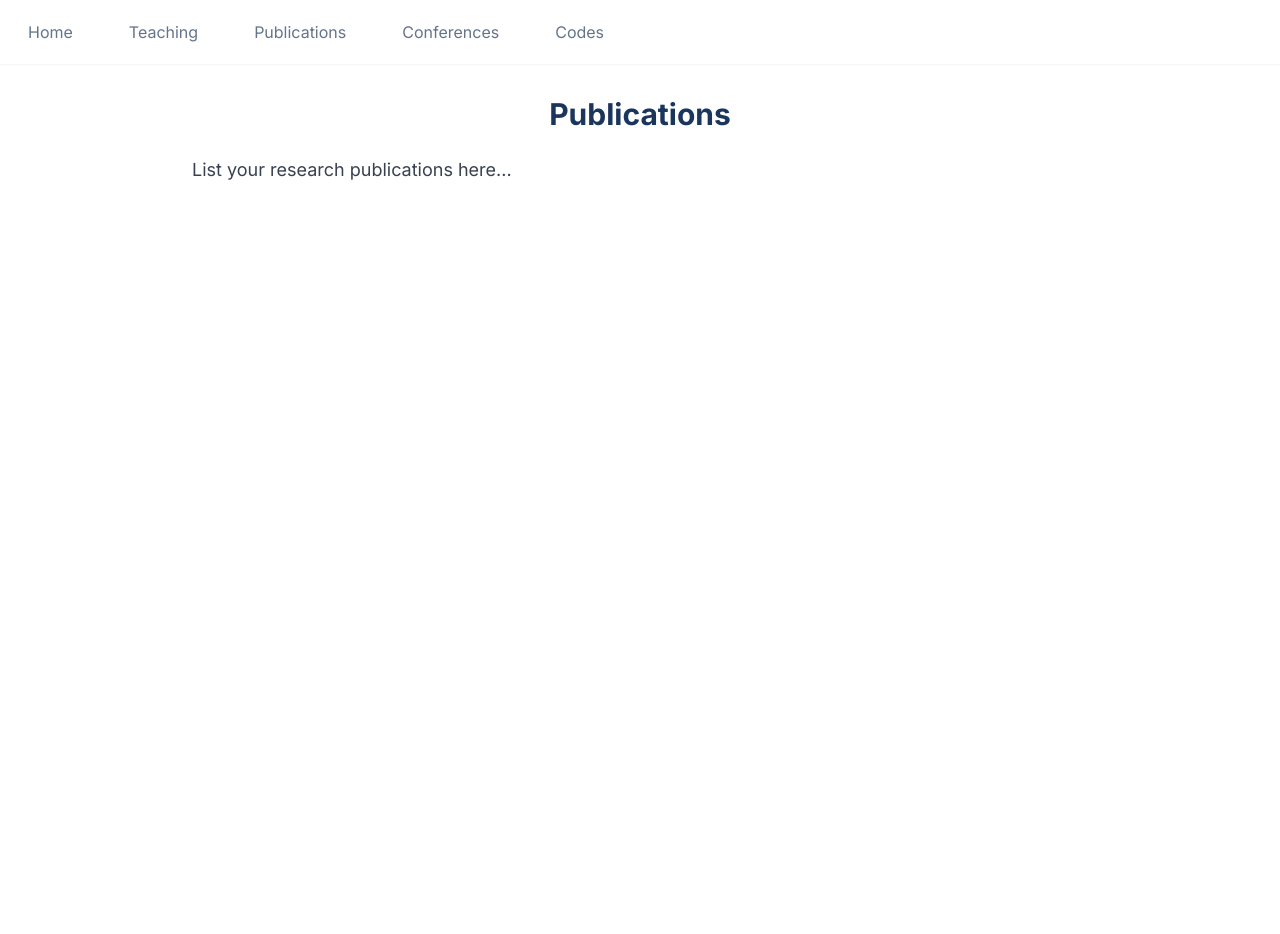
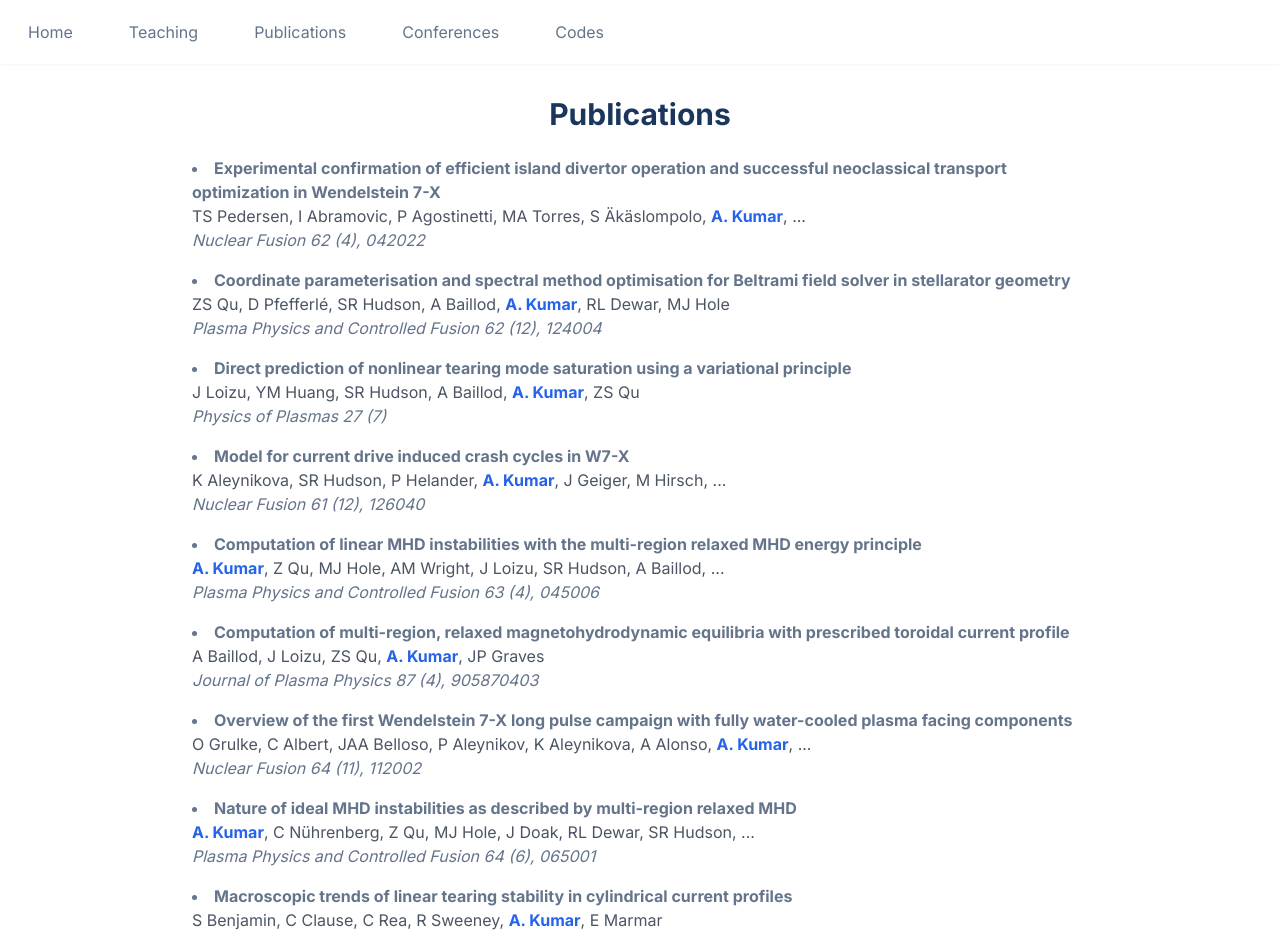
Before and after one commit to arunav2123/scholarly-digital-space, a React (Vite) app: page /scholarly-digital-space/publications in a window 1280 px wide. Shown: the top 934 px of the page. Before the commit the page ends 800 px from the top, so only its background shows below. Built offline with nearby package versions, Linux system fonts and the light colour scheme.

Commit message:
Update Publications.tsx
listing publications

```diff
--- a/src/pages/Publications.tsx
+++ b/src/pages/Publications.tsx
@@ -8,7 +8,79 @@ const Publications = () => {
         <div className="container mx-auto px-4">
           <h2 className="section-title text-center mb-8">Publications</h2>
           <div className="max-w-4xl mx-auto">
-            <p className="text-lg text-gray-700">List your research publications here...</p>
+            <ul className="list-disc list-inside text-academic-secondary">
+              <li className="mb-4">
+                <strong>Experimental confirmation of efficient island divertor operation and successful neoclassical transport optimization in Wendelstein 7-X</strong>
+                <br />
+                <span className="text-gray-600">TS Pedersen, I Abramovic, P Agostinetti, MA Torres, S Äkäslompolo, <strong className="text-blue-600">A. Kumar</strong>, ...</span>
+                <br />
+                <span className="italic">Nuclear Fusion 62 (4), 042022</span>
+              </li>
+
+              <li className="mb-4">
+                <strong>Coordinate parameterisation and spectral method optimisation for Beltrami field solver in stellarator geometry</strong>
+                <br />
+                <span className="text-gray-600">ZS Qu, D Pfefferlé, SR Hudson, A Baillod, <strong className="text-blue-600">A. Kumar</strong>, RL Dewar, MJ Hole</span>
+                <br />
+                <span className="italic">Plasma Physics and Controlled Fusion 62 (12), 124004</span>
+              </li>
+
+              <li className="mb-4">
+                <strong>Direct prediction of nonlinear tearing mode saturation using a variational principle</strong>
+                <br />
+                <span className="text-gray-600">J Loizu, YM Huang, SR Hudson, A Baillod, <strong className="text-blue-600">A. Kumar</strong>, ZS Qu</span>
+                <br />
+                <span className="italic">Physics of Plasmas 27 (7)</span>
+              </li>
+
+              <li className="mb-4">
+                <strong>Model for current drive induced crash cycles in W7-X</strong>
+                <br />
+                <span className="text-gray-600">K Aleynikova, SR Hudson, P Helander, <strong className="text-blue-600">A. Kumar</strong>, J Geiger, M Hirsch, ...</span>
+                <br />
+                <span className="italic">Nuclear Fusion 61 (12), 126040</span>
+              </li>
+
+              <li className="mb-4">
+                <strong>Computation of linear MHD instabilities with the multi-region relaxed MHD energy principle</strong>
+                <br />
+                <span className="text-gray-600"><strong className="text-blue-600">A. Kumar</strong>, Z Qu, MJ Hole, AM Wright, J Loizu, SR Hudson, A Baillod, ...</span>
+                <br />
+                <span className="italic">Plasma Physics and Controlled Fusion 63 (4), 045006</span>
+              </li>
+
+              <li className="mb-4">
+                <strong>Computation of multi-region, relaxed magnetohydrodynamic equilibria with prescribed toroidal current profile</strong>
+                <br />
+                <span className="text-gray-600">A Baillod, J Loizu, ZS Qu, <strong className="text-blue-600">A. Kumar</strong>, JP Graves</span>
+                <br />
+                <span className="italic">Journal of Plasma Physics 87 (4), 905870403</span>
+              </li>
+
+              <li className="mb-4">
+                <strong>Overview of the first Wendelstein 7-X long pulse campaign with fully water-cooled plasma facing components</strong>
+                <br />
+                <span className="text-gray-600">O Grulke, C Albert, JAA Belloso, P Aleynikov, K Aleynikova, A Alonso, <strong className="text-blue-600">A. Kumar</strong>, ...</span>
+                <br />
+                <span className="italic">Nuclear Fusion 64 (11), 112002</span>
+              </li>
+
+              <li className="mb-4">
+                <strong>Nature of ideal MHD instabilities as described by multi-region relaxed MHD</strong>
+                <br />
+                <span className="text-gray-600"><strong className="text-blue-600">A. Kumar</strong>, C Nührenberg, Z Qu, MJ Hole, J Doak, RL Dewar, SR Hudson, ...</span>
+                <br />
+                <span className="italic">Plasma Physics and Controlled Fusion 64 (6), 065001</span>
+              </li>
+
+              <li className="mb-4">
+                <strong>Macroscopic trends of linear tearing stability in cylindrical current profiles</strong>
+                <br />
+                <span className="text-gray-600">S Benjamin, C Clause, C Rea, R Sweeney, <strong className="text-blue-600">A. Kumar</strong>, E Marmar</span>
+                <br />
+                <span className="italic">Plasma Physics and Controlled Fusion 66 (7), 075016</span>
+              </li>
+            </ul>
           </div>
         </div>
       </section>
```
